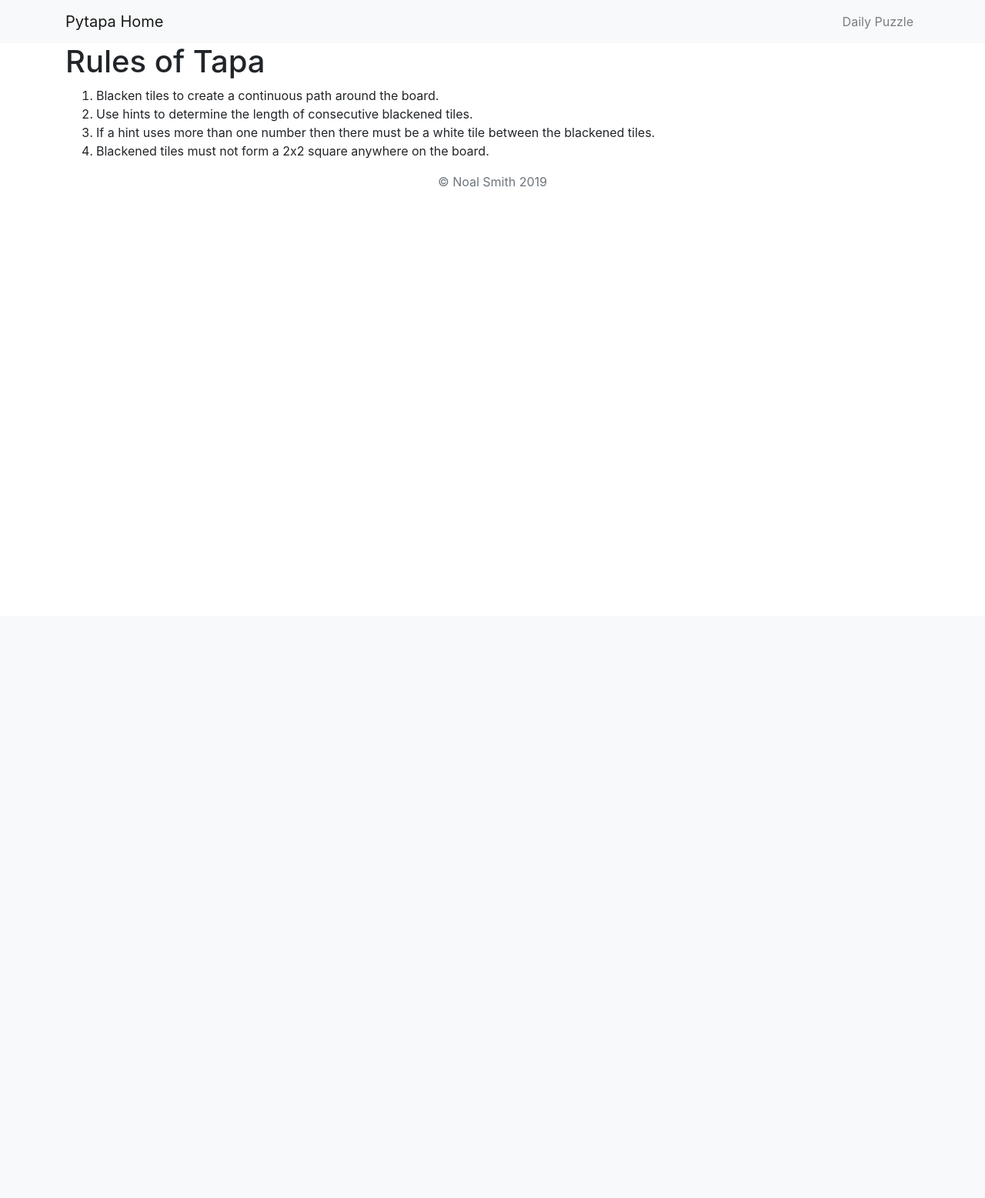
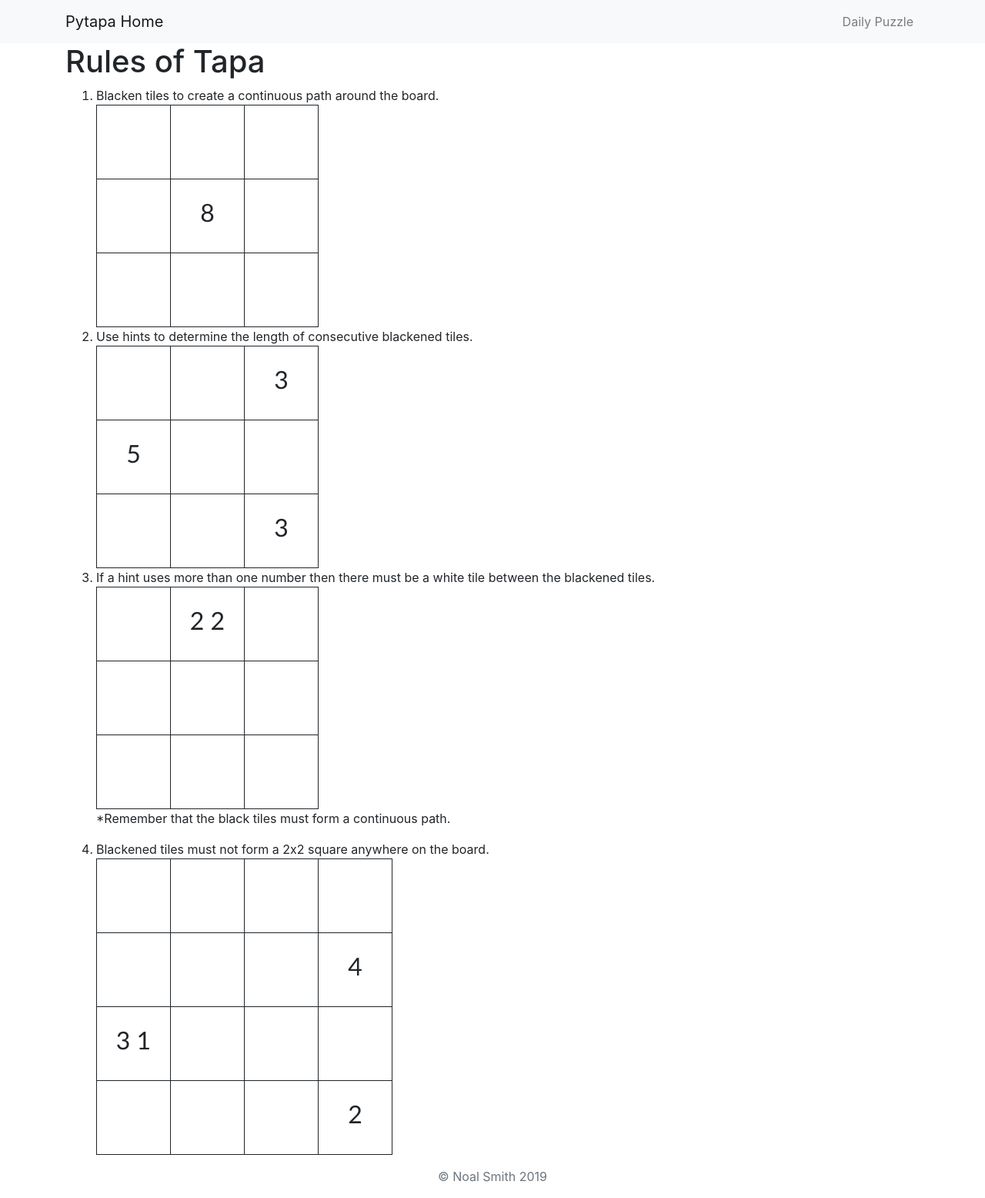
Before and after one commit to NoalS2/pytapaweb, a Django app: page /tutorial/ in a window 1280 px wide. Shown: the whole page at 77% size. Before the commit the page ends 243 px from the top, so only its background shows below. Run offline with Django 3.2, Linux system fonts and the light colour scheme; some libraries are stand-ins or nearby versions.

Commit message:
added tutorial

```diff
--- a/pytapaweb/static/tapa.js
+++ b/pytapaweb/static/tapa.js
@@ -121,7 +121,7 @@ function tapa(solution, ident) {
         for (let x = 0; x < puzzleWidth; x++) {
             for (var y = 0; y < puzzleHeight; y++) {
                 let cellId = identity + String(x) + String(y);
-                if (solution[x][y] > 2) {
+                if (solution[x][y] > 1) {
                     solved.push(0);
                 } else if (solution[x][y] === 1) {
                     if ($(cellId).css('background-color') === 'rgb(0, 0, 0)') {
@@ -176,4 +176,8 @@ function tapa(solution, ident) {
 };
 
 
-tapa([[1,1,1],[1,8,1],[1,1,1]], 'daily')
+tapa([[1,1,1],[1,8,1],[1,1,1]], 'daily');
+tapa([[1,1,1],[1,8,1],[1,1,1]], 'rule1');
+tapa([[1,1,3],[5,1,1],[1,1,3]], 'rule2');
+tapa([[1,22,1],[1,0,1],[1,1,1]], 'rule3');
+tapa([[1,1,1,0],[1,0,1,4],[31,1,1,1],[1,1,0,2]], 'rule4');
--- a/tutorial/templates/tutorial/tutorial.html
+++ b/tutorial/templates/tutorial/tutorial.html
@@ -1,7 +1,12 @@
 {% extends 'base.html' %}
 
 {% block content %}
+{% load static %}
 
+<style>
+    table { border-collapse: collapse; font-family: Calibri, sans-serif; }
+    td { border: solid thin; height: 6em; width: 6em; text-align: center; padding: 0; background-color: white}
+    </style>
 <h1>Rules of Tapa</h1>
 <ol>
     <li>Blacken tiles to create a continuous path around the board.</li>
@@ -9,10 +14,12 @@
     <li>Use hints to determine the length of consecutive blackened tiles.</li>
     <div id="rule2"></div>
     <li>If a hint uses more than one number then there must be a white tile between the blackened tiles.</li>
-    <div id="rule3"></div>
+    <div id="rule3"></div><p>*Remember that the black tiles must form a continuous path.</p>
     <li>Blackened tiles must not form a 2x2 square anywhere on the board.</li>
-    <div id="rule3"></div>
+    <div id="rule4"></div>
 </ol>
+<script src="https://code.jquery.com/jquery-3.4.1.slim.min.js" integrity="sha384-J6qa4849blE2+poT4WnyKhv5vZF5SrPo0iEjwBvKU7imGFAV0wwj1yYfoRSJoZ+n" crossorigin="anonymous"></script>
+<script src="{% static 'tapa.js' %}"></script>
 
 {% load static %}
 
```
